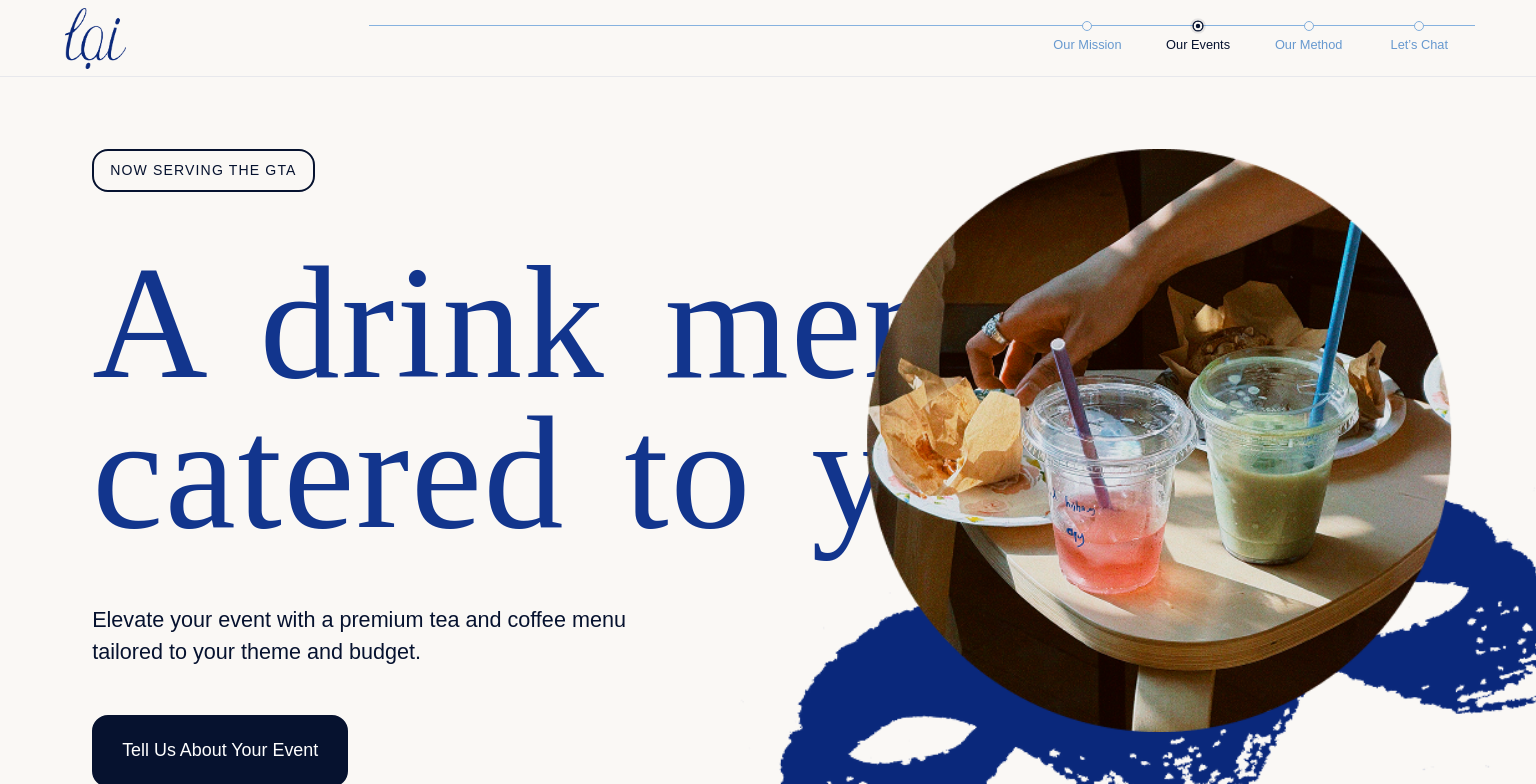
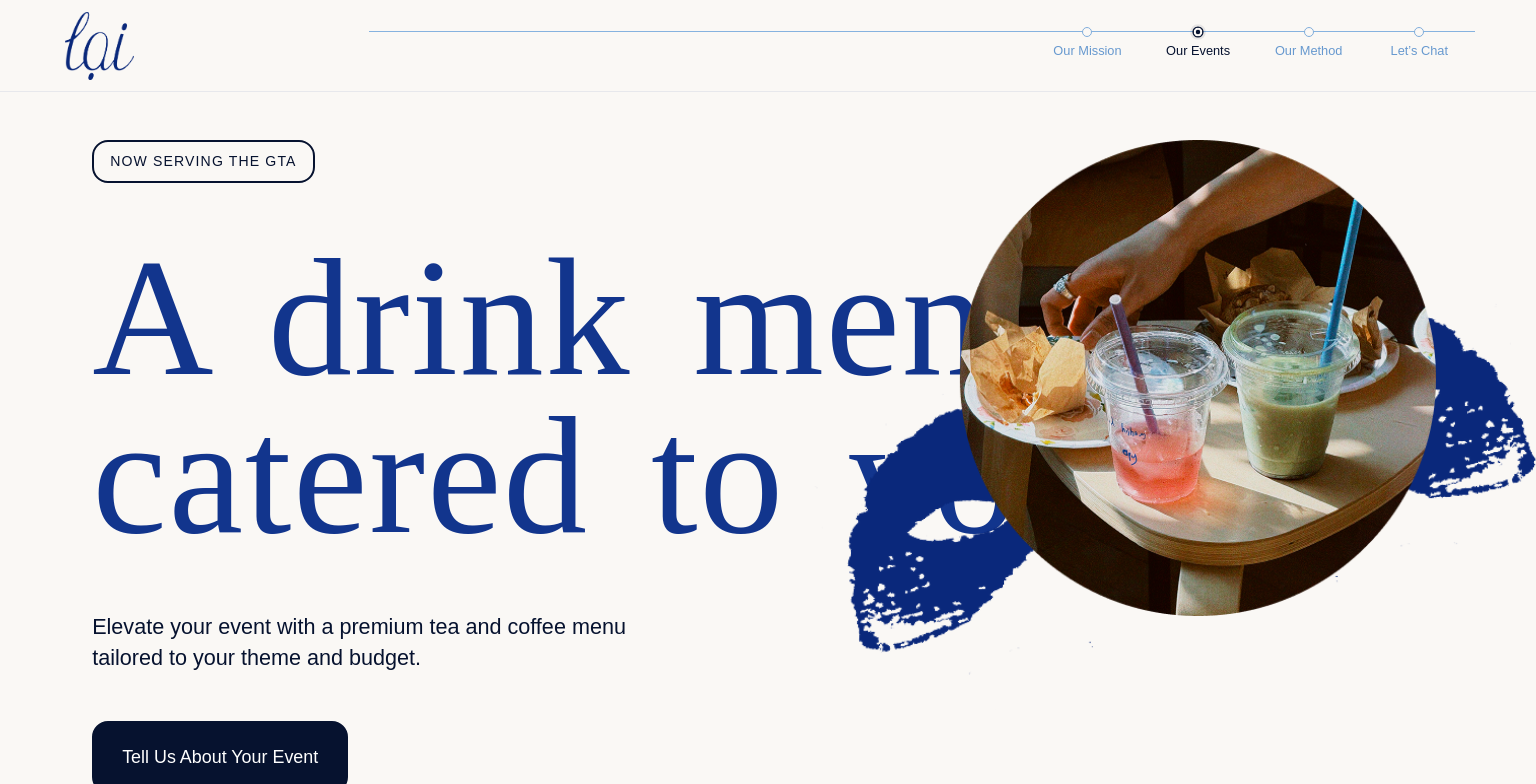
Before and after one commit to motchi-solutions/lai-website, a Next.js app: page / in a window 1536 px wide. Shown: the top 784 px of the page. Built offline with nearby package versions, Linux system fonts and the light colour scheme; a web font is replaced by a local one.

Commit message:
Center constrained hero layout

```diff
--- a/src/app/globals.css
+++ b/src/app/globals.css
@@ -7,7 +7,7 @@
     --wine: #6e0d1d;
     --font-display: "pritzious", cursive;
     --font-body: "asterisk-sans-variable", Arial, sans-serif;
-    --header-height: clamp(4.5rem, 5vw, 5.5rem);
+    --header-height: clamp(4.5rem, 6vw, 6rem);
 }
 * {
     box-sizing: border-box;
@@ -72,8 +72,8 @@ textarea {
 .wordmark {
     display: grid;
     place-items: center;
-    width: calc(var(--header-height) - 0.5rem);
-    height: calc(var(--header-height) - 0.5rem);
+    width: calc(var(--header-height) - 1rem);
+    height: calc(var(--header-height) - 1rem);
     padding: 4px;
     flex: 0 0 auto;
     text-decoration: none;
@@ -85,7 +85,7 @@ textarea {
 }
 .desktop-navigation {
     width: min(72vw, 1280px);
-    margin-top: 0.15rem;
+    margin-top: 0;
 }
 .desktop-navigation ul {
     display: flex;
@@ -152,7 +152,7 @@ textarea {
     overflow: hidden;
 }
 .section-inner {
-    width: min(100%, 1420px);
+    width: min(100%, 1440px);
     margin-inline: auto;
 }
 .hero-grid,
@@ -343,7 +343,7 @@ textarea {
 .contact-loop {
     position: absolute;
     z-index: 1;
-    left: max(1.25rem, calc((100vw - 1420px) / 2 + 4rem));
+    left: max(1.25rem, calc((100vw - 1440px) / 2 + 4rem));
     bottom: -1.5rem;
     width: min(40vw, 604px);
     height: auto;
@@ -439,32 +439,32 @@ footer p {
 
 @media (min-width: 1440px) {
     .hero {
-        align-items: start;
-        padding-top: clamp(4.5rem, 7vh, 6rem);
+        align-items: center;
+        padding-block: clamp(3rem, 5vh, 5rem);
     }
     .hero-grid {
-        width: min(100%, 1540px);
-        grid-template-columns: minmax(0, 1.12fr) minmax(0, 1fr);
+        width: min(100%, 1440px);
+        grid-template-columns: minmax(0, 1.1fr) minmax(0, 0.9fr);
         gap: clamp(3.5rem, 5vw, 6rem);
     }
     .hero-art {
-        min-height: min(48vw, 850px);
+        min-height: min(38vw, 660px);
     }
     .hero-photo {
-        left: 50%;
-        width: min(38vw, 720px);
+        left: 54%;
+        width: min(31vw, 580px);
         max-width: none;
         transform: translateX(-50%);
     }
     .hero-loop {
         left: 50%;
-        bottom: -16%;
-        width: 150%;
+        bottom: -4%;
+        width: 135%;
         max-width: none;
         transform: translateX(-50%);
     }
     .hero-copy .display-title {
-        font-size: clamp(10rem, 8.8vw, 11.5rem);
+        font-size: clamp(10.5rem, 9.2vw, 12rem);
         line-height: 0.94;
         word-spacing: 0.11em;
         white-space: nowrap;
--- a/src/app/page.tsx
+++ b/src/app/page.tsx
@@ -47,7 +47,7 @@ export default function Home() {
                                 width={480}
                                 height={480}
                                 priority
-                                sizes="(max-width: 1024px) 72vw, 38vw"
+                                sizes="(max-width: 1024px) 72vw, 31vw"
                             />
                             <Image
                                 className="hero-loop"
```
